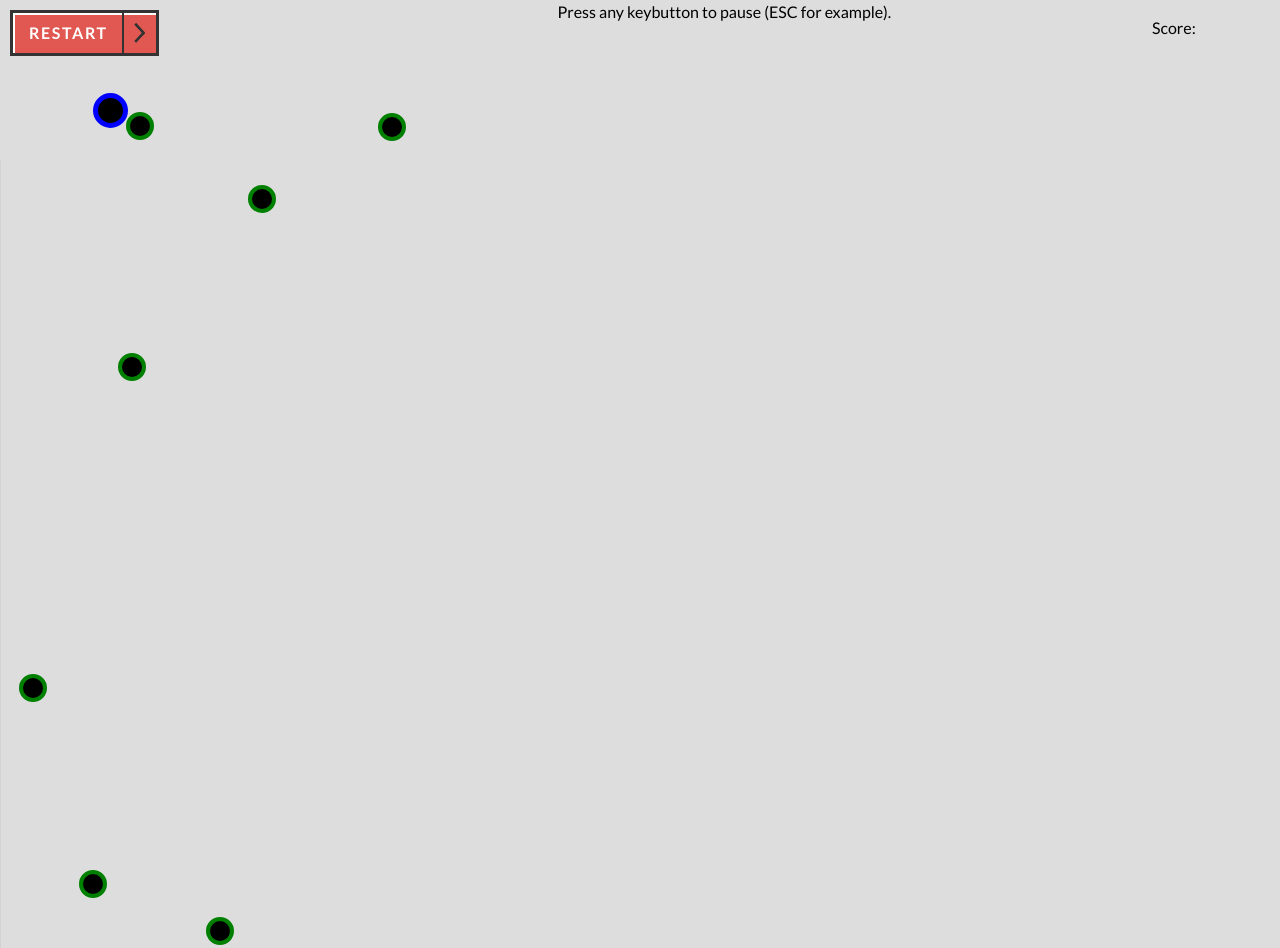
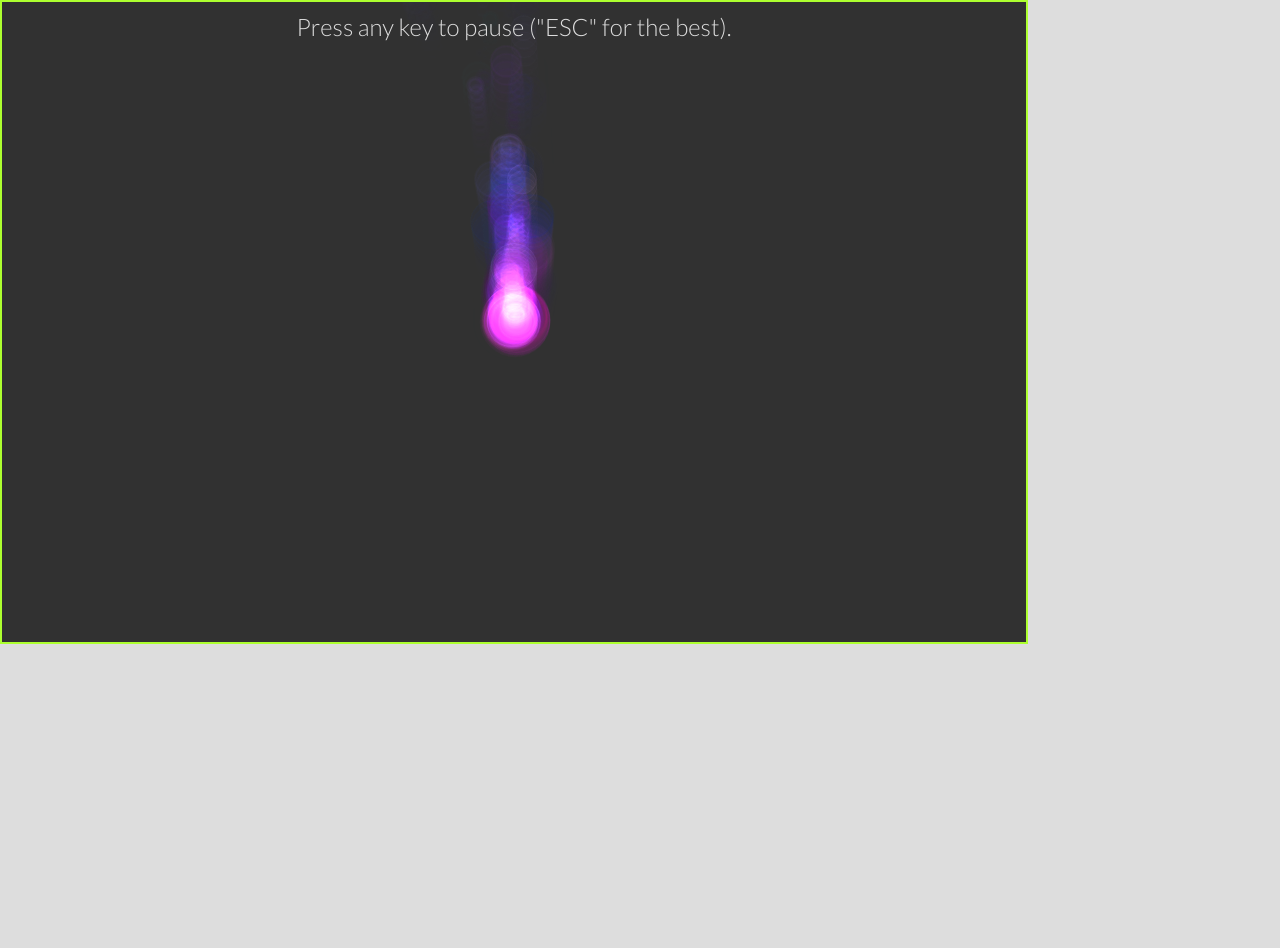
Before and after one commit to Aionics/divkiller, a plain HTML site: page index.html in a window 1280 px wide. Shown: the top 948 px of the page. After the commit the page ends 800 px from the top, so only its background shows below. Drawn offline with Linux system fonts and the light colour scheme.

Commit message:
Lighting done - vector of burning to add.

```diff
--- /dev/null
+++ b/amandine.js
@@ -0,0 +1,216 @@
+/**
+ * Created by Dmitry on 22.03.2016.
+ */
+
+var canvas = document.getElementById('myCanvas'),
+    context = canvas.getContext('2d'),
+
+    parts = [],               // Particle count handling
+    partCount = 100,
+    partsFull = false,
+    radius = 50,
+    running = true,           // play-pause switch
+    hueRange = 40,
+    globalTick = 0,
+    rand = function(min, max) {
+        return Math.floor( (Math.random() * (max - min + 1) ) + min);
+    };
+
+fitToContainer(canvas);
+
+// canvas.width = window.innerWidth || document.documentElement.clientWidth || document.body.clientWidth;
+// canvas.height = canvas.height = window.innerHeight || document.documentElement.clientHeight || document.body.clientHeight;
+
+function fitToContainer(canvas){
+    canvas.style.width='100%';
+    canvas.style.height='100%';
+    canvas.width  = canvas.offsetWidth;
+    canvas.height = canvas.offsetHeight;
+}
+
+var cw = canvas.width / 2;
+var centerX = canvas.width / 2;
+var ch = canvas.height / 2;
+var centerY = canvas.height / 2;
+
+// Controllers (event handlers) /////////////////////////////////
+document.addEventListener("mousemove", changeCoords);
+// canvas.onmousemove = changeCoords;
+window.onresize = resizeScreen;
+document.onkeydown = pausePlay;
+
+function changeCoords(event) {
+    event = event || window.event; // (*)
+    // Now event is an event object in every browser.
+
+    centerX = event.clientX;
+    centerY = event.clientY;
+
+    cw = event.clientX;
+    ch = event.clientY;
+}
+
+function resizeScreen(event) {
+    fitToContainer();
+}
+
+function pausePlay(event) {
+    running = !running;
+}
+// Controllers end (event handlers) /////////////////////////////////
+
+function restoreFlame() {
+    var i = parts.length;
+    parts.splice(0, i);
+    partsFull = false;
+}
+
+
+var Part = function(){
+    this.reset(); // constructor for initial params
+};
+
+// Reset class-type method for particle
+Part.prototype.reset = function(){
+
+    this.startRadius = rand(1, 35); // particle size limit
+    this.radius = this.startRadius; // initial radius that will further decrease
+
+    // initial coords of pointer
+    this.spawcoordX = cw;
+    this.spawcoordY = ch;
+
+    // initializing coords of particle
+    this.x = this.spawcoordX + (rand(0, 6) - 3);
+    this.y = this.spawcoordY;
+
+    // delta additions to coords
+    this.vx = 0;
+    this.vy = 0;
+
+    // Color-lighting options
+    this.hue = rand(globalTick - hueRange, globalTick + hueRange);  // shade
+    this.saturation = rand(50, 100);
+    this.lightness = rand(20, 70);
+
+    this.startAlpha = rand(1, 10) / 100;
+    this.alpha = this.startAlpha;
+
+    this.decayRate = .1;
+    this.startLife = 10;
+    this.life = this.startLife;
+
+    this.lineWidth = rand(1, 5);
+};
+
+// Update class-type method for particle
+Part.prototype.update = function() {
+
+    this.vx += (rand(0, 200) - 100) / 500; // horizontal fluctuations
+    this.vy -= this.life/50;  // particle is floating up
+
+    /// updating coords of current particle
+    this.x += this.vx;
+    this.y += this.vy;
+
+    this.alpha = this.startAlpha * (this.life / this.startLife);
+    this.radius = this.startRadius * (this.life / this.startLife);
+
+    this.life -= this.decayRate;
+
+    if(
+        this.x > this.spawcoordX + this.radius ||
+        this.x < -this.radius ||
+        this.y > this.spawcoordY + this.radius ||
+        this.y < -this.radius ||
+        this.life <= this.decayRate
+    ) this.reset();
+};
+
+// Render class-type method for particle
+Part.prototype.render = function() {
+    context.beginPath();
+    context.arc(this.x, this.y, this.radius, 0, Math.PI * 2, false);
+    context.fillStyle = context.strokeStyle = 'hsla('+this.hue+', '+this.saturation+'%, '+this.lightness+'%, '+this.alpha+')';
+    context.lineWidth = this.lineWidth;
+    context.fill();
+    context.stroke();
+};
+
+var createParts = function(){
+    if(!partsFull) {
+        if(parts.length > partCount){
+            partsFull = true;
+        } else {
+            parts.push(new Part());
+        }
+    }
+};
+
+var updateParts = function() {
+    var i = parts.length;
+    while(i--) {
+        parts[i].update();
+    }
+};
+
+// View renderer
+var renderParts = function() {
+    var i = parts.length;
+    while(i--) {
+        parts[i].render();
+    }
+};
+
+var clear = function() {
+    context.globalCompositeOperation = 'destination-out';
+    context.fillStyle = 'hsla(0, 0%, 0%, .3)';
+    context.fillRect(0, 0, canvas.width, canvas.height);
+    context.globalCompositeOperation = 'lighter';
+};
+
+// Draw the main player's circle
+function drawMainCircle() {
+    context.beginPath();
+    context.arc(centerX, centerY, radius, 0, 2 * Math.PI, false);
+    context.fillStyle = '#FFB224';
+    context.fill();
+    context.closePath();
+    context.lineWidth = 5;
+    context.strokeStyle = 'yellow';
+    context.stroke();
+}
+
+function screenDraw() {
+    if(running) {
+        clear();
+        // context.clearRect(0, 0, canvas.width, canvas.height);
+        // drawMainCircle();
+        renderParts();
+        //console.log("r_ok");
+    }
+}
+// renderer end
+
+// Main cycle
+var main = function() {
+// var loop = {...
+
+    //window.requestAnimFrame(loop, canvas);
+
+    createParts();
+    updateParts();
+    screenDraw();
+
+    globalTick++;
+    if (globalTick == 350) globalTick=0;
+
+};
+setInterval(main, 1000 / 60); // 60 fps drawing
+
+// window.requestAnimFrame = function() {
+//     return window.requestAnimationFrame || window.webkitRequestAnimationFrame || window.mozRequestAnimationFrame || window.oRequestAnimationFrame || window.msRequestAnimationFrame || function(a) {
+//           window.setTimeout(a,1E3/60)
+//       }
+// }();
+// loop();
--- a/flames.html
+++ /dev/null
@@ -1,23 +0,0 @@
-<!DOCTYPE html>
-<html>
-    <head>
-        <meta charset="utf-8">
-        <style>
-			body {
-				background: #111;
-			}
-
-			canvas {
-				display: block;
-				left: 50%;
-				margin: -150px 0 0 -150px;
-				position: absolute;
-				top: 50%;
-			}
-		</style>
-    </head>
-    <body>
-        <canvas id="c">
-    </body>
-    <script type="text/javascript" src="flames.js"></script>
-</html>
--- a/index.html
+++ b/index.html
@@ -1,22 +1,18 @@
-<!DOCTYPE html>
-<html>
+<!DOCTYPE HTML>
+<html lang="en">
     <head>
         <meta charset="utf-8">
-        <link rel="stylesheet" type="text/css" href="sassy.css">
+        <title>Flamecursor</title>
+        <link rel="stylesheet" type="text/css" href="jess.css">
+        <!-- <script type="text/javascript" scr="amandine.js"></script> -->
     </head>
     <body>
-        <div class="screen">
-            <div class="menu">
-                <p id="score">Score: </p>
-                <span class="tips">Press any keybutton to pause (ESC for example).</span>
-                <a class='button'>
-                    Restart
-                </a>
+        <div class="game">
+            <div class="tips">
+                <h2>Press any key to pause ("ESC" for the best).</h2>
             </div>
-            <div class="game" id="gamesquare">
-                <canvas id="myCanvas" style="border:1px solid #d3d3d3;">
-            </div>
+            <canvas id="myCanvas"></canvas>
         </div>
+        <script src="amandine.js"></script>
     </body>
-    <script type="text/javascript" src="sas.js"></script>
 </html>
--- /dev/null
+++ b/jess.css
@@ -0,0 +1,119 @@
+@import url(https://fonts.googleapis.com/css?family=Lato:400,100,300,700,100italic,300italic,400italic,700italic,900,900italic);
+
+body {
+    position: absolute;
+    background: #ddd;
+    margin: 0;
+    padding: 0;
+    overflow: hidden;
+    /*min-height: 100vh;*/
+    height: 100%;
+    width: 100%;
+}
+
+/*#score {*/
+    /*position: absolute;*/
+    /*left: 90%;*/
+/*}*/
+
+/*.screen div {*/
+    /*display: block;*/
+
+/*}*/
+
+/*.menu {*/
+    /*display: inline-block;*/
+    /*position: absolute;*/
+    /*width: 100%;*/
+    /*background: #ddd;*/
+    /*margin: 0;*/
+    /*font-family: "Lato", sans-serif;*/
+    /*font-size: 16px;*/
+    /*line-height: 1.5;*/
+    /*text-align: center;*/
+    /*text-rendering: optimizeLegibility;*/
+    /*height: 20%;*/
+/*}*/
+
+.tips {
+    position: absolute;
+    width: 100%;
+    text-align: center;
+    margin: 0 auto;
+}
+
+.tips h2 {
+    margin: 10px auto;
+    font-family: "Lato", sans-serif;
+    font-weight: 300;
+    color: #dddddd;
+}
+
+/*.menu h2 {*/
+    /*margin: 0 0 2rem;*/
+    /*font-weight: 300;*/
+    /*color: #667;*/
+/*}*/
+
+/*.menu .button {*/
+    /*text-align: center;*/
+    /*display: inline-block;*/
+    /*margin: 10px;*/
+    /*float: left;*/
+    /*background: #e05851;*/
+    /*text-decoration: none;*/
+    /*text-transform: uppercase;*/
+    /*letter-spacing: 0.1em;*/
+    /*color: #fff;*/
+    /*font-weight: 600;*/
+    /*padding: 0.5rem 3rem 0.5rem 1rem;*/
+    /*border: 3px solid #333;*/
+    /*box-shadow: 2px 2px 0 #fff inset, 5px 5px 0 transparent;*/
+    /*position: relative;*/
+    /*-webkit-transition: all 200ms ease;*/
+    /*transition: all 200ms ease;*/
+    /*-webkit-transform: translate(0, 0);*/
+    /*transform: translate(0, 0);*/
+/*}*/
+/*.menu .button:hover {*/
+    /*background: #dc433b;*/
+    /*box-shadow: 2px 2px 0 #fff inset, 5px 5px 0 rgba(0, 0, 0, 0.1);*/
+/*}*/
+/*.menu .button:active {*/
+    /*box-shadow: 0 0 0 #fff inset, 0 0 0 transparent;*/
+    /*-webkit-transform: translate(2px, 2px);*/
+    /*transform: translate(2px, 2px);*/
+/*}*/
+/*.menu .button:before, .button:after {*/
+    /*content: ' ';*/
+    /*position: absolute;*/
+/*}*/
+/*.menu .button:before {*/
+    /*top: 0;*/
+    /*bottom: 0;*/
+    /*right: 2rem;*/
+    /*border-right: 2px solid #333;*/
+/*}*/
+/*.menu .button:after {*/
+    /*width: 0.7rem;*/
+    /*height: 0.7rem;*/
+    /*border-top: 3px solid #333;*/
+    /*border-right: 3px solid #333;*/
+    /*top: 50%;*/
+    /*right: 0.8rem;*/
+    /*-webkit-transform: translate(0, -50%) rotate(47deg) skew(4deg);*/
+    /*transform: translate(0, -50%) rotate(47deg) skew(4deg);*/
+    /*border-radius: 0 2px 0 0;*/
+/*}*/
+
+.game {
+    position: relative;
+    border: 2px solid greenyellow;
+    cursor: none;
+    width: 80%;
+    height: 80%;
+}
+
+#myCanvas {
+    background: rgba(17, 17, 17, 0.84);
+}
```
Also changed, not shown: flames.js (deleted, +0 -106 lines), game_model.js (renamed from sas.js), 1 other file.
